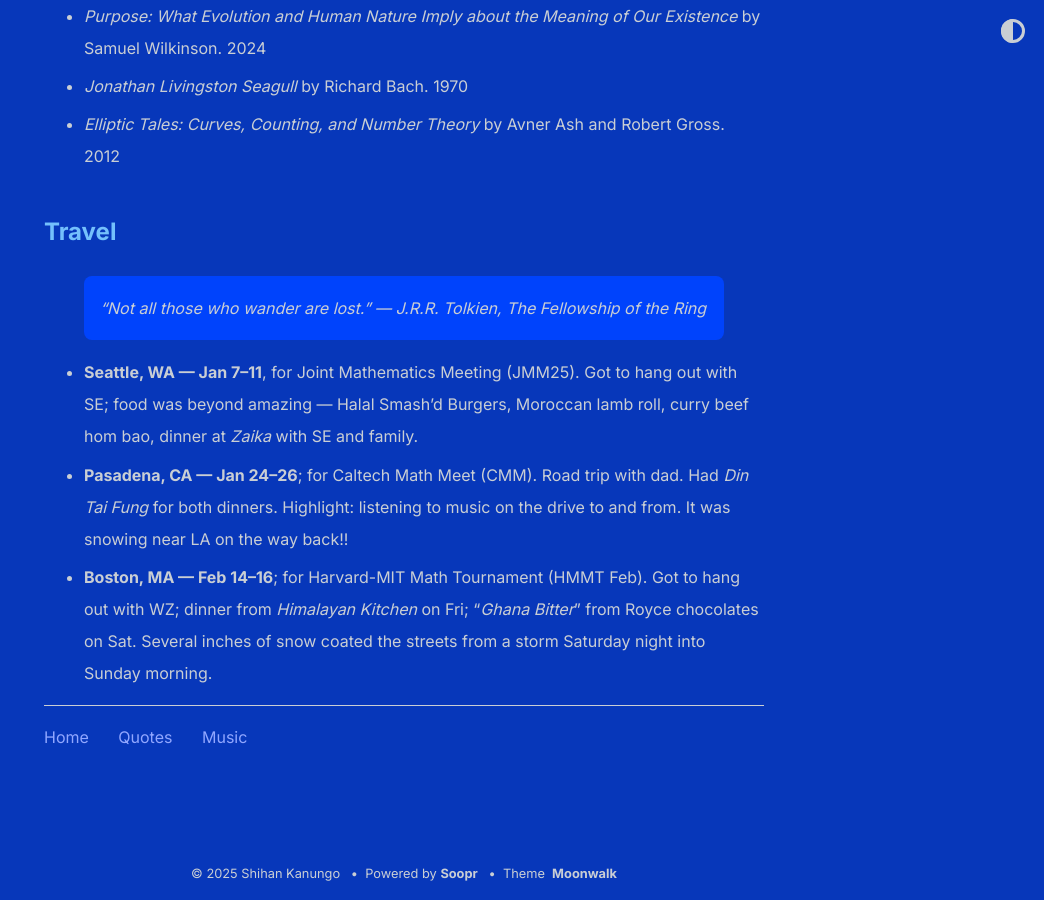
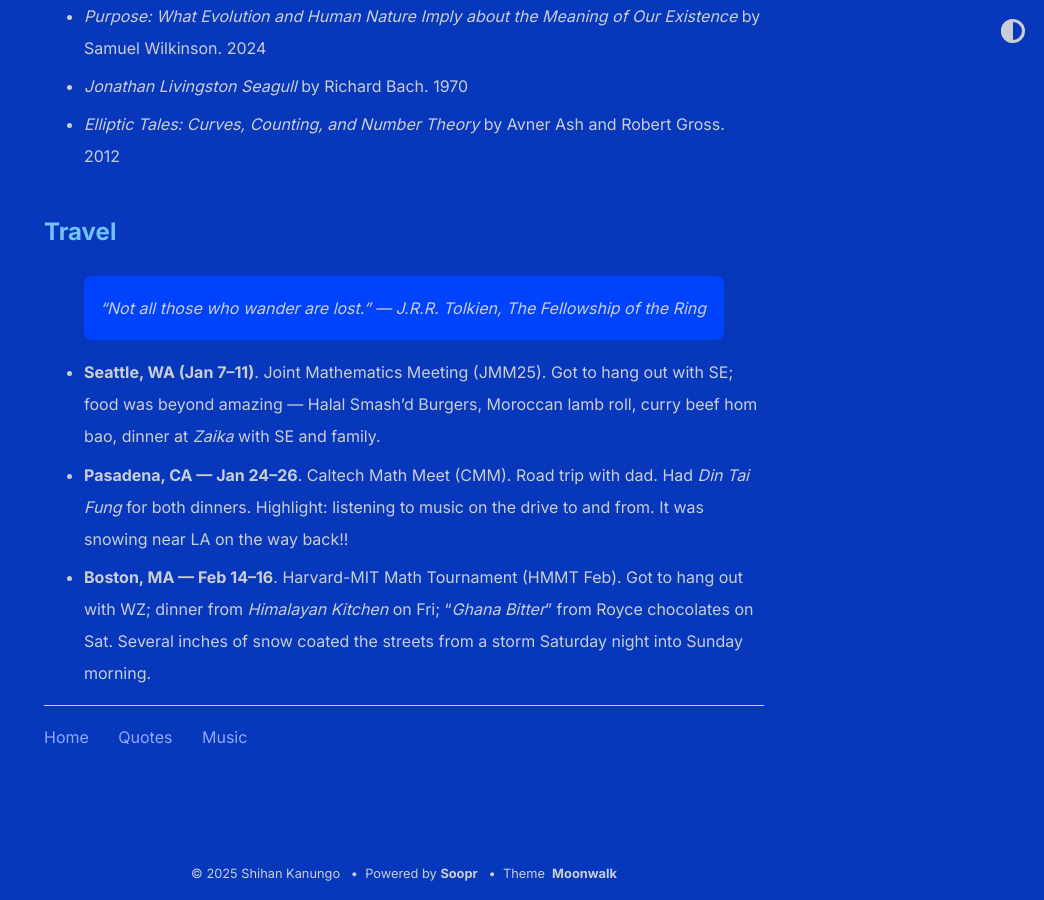
Before and after one commit to shihankanungo/shihankanungo.github.io, a Jekyll site: the page built from wrapped.md, in a window 1280 px wide and 900 px high, scrolled down 1712 px. Shown: the whole window, without its empty margins (236-1280 px from the left). Built offline with Jekyll 4.4.1, drawn with Linux system fonts in a browser that asks for light colours.

Commit message:
Update wrapped.md

```diff
--- a/wrapped.md
+++ b/wrapped.md
@@ -49,6 +49,6 @@
 
 > "Not all those who wander are lost." --- J.R.R. Tolkien, The Fellowship of the Ring
 
-- **Seattle, WA --- Jan 7--11**, for Joint Mathematics Meeting (JMM25). Got to hang out with SE; food was beyond amazing --- Halal Smash'd Burgers, Moroccan lamb roll, curry beef hom bao, dinner at *Zaika* with SE and family.
-- **Pasadena, CA --- Jan 24--26**; for Caltech Math Meet (CMM). Road trip with dad. Had *Din Tai Fung* for both dinners. Highlight: listening to music on the drive to and from. It was snowing near LA on the way back!!
-- **Boston, MA --- Feb 14--16**; for Harvard-MIT Math Tournament (HMMT Feb). Got to hang out with WZ; dinner from *Himalayan Kitchen* on Fri; "*Ghana Bitter*" from Royce chocolates on Sat. Several inches of snow coated the streets from a storm Saturday night into Sunday morning.
+- **Seattle, WA (Jan 7--11)**. Joint Mathematics Meeting (JMM25). Got to hang out with SE; food was beyond amazing --- Halal Smash'd Burgers, Moroccan lamb roll, curry beef hom bao, dinner at *Zaika* with SE and family.
+- **Pasadena, CA --- Jan 24--26**. Caltech Math Meet (CMM). Road trip with dad. Had *Din Tai Fung* for both dinners. Highlight: listening to music on the drive to and from. It was snowing near LA on the way back!!
+- **Boston, MA --- Feb 14--16**. Harvard-MIT Math Tournament (HMMT Feb). Got to hang out with WZ; dinner from *Himalayan Kitchen* on Fri; "*Ghana Bitter*" from Royce chocolates on Sat. Several inches of snow coated the streets from a storm Saturday night into Sunday morning.
```
